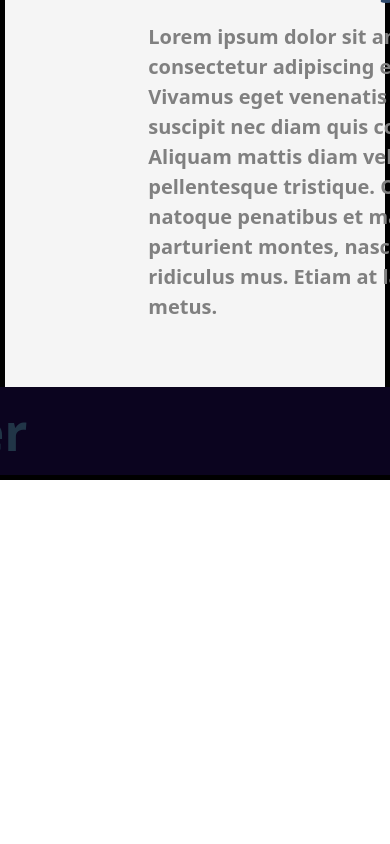
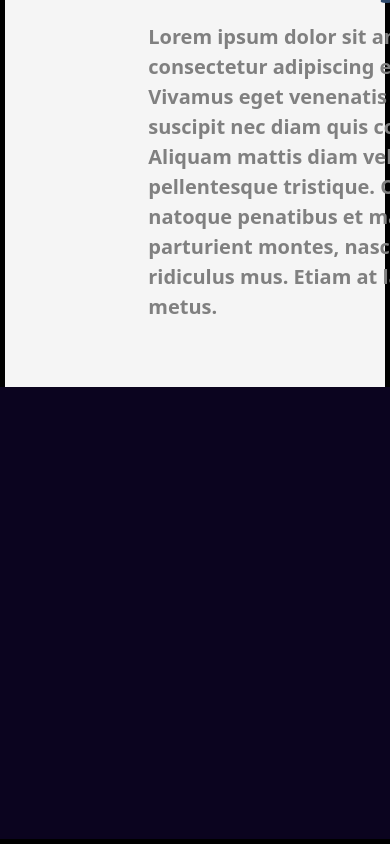
Before and after one commit to juniorSarh/Task8-1-ui-challenge, a React (Vite) app: page / in a window 390 px wide. Shown: the part 2883-3727 px from the top of the page. Before the commit the page ends 3363 px from the top, so only its background shows below. Built offline with nearby package versions, Linux system fonts and the light colour scheme.

Commit message:
feature: working on footer and media queries

```diff
--- a/src/App.css
+++ b/src/App.css
@@ -190,5 +190,9 @@ display: flex;
 .footer {
   width: 100%;
   background-color: #0b041f;
-  padding: 16px 24px;
+  display: 'flex';
+  flex-Direction: 'row';
+  justify-content: 'space-between';
+  align-items: 'flex-start';
+  padding:'50px';
 }
--- a/src/components/Footer.tsx
+++ b/src/components/Footer.tsx
@@ -4,7 +4,44 @@ export default function Footer() {
   return (
 
       <div className="footer">
-        <h1>Footer</h1>
+        <div className="navbar-logo">
+        <img src="src/assets/Images/logo.svg"></img>
+      </div>
+      <div style={{
+        display: 'flex',
+        flexDirection: 'column'
+      }}>
+        <h4>Links</h4>
+        <a href="#home" style={{ margin: '4px 0' }}>Home</a>
+        <a href="#about" style={{ margin: '4px 0' }}>About</a>
+        <a href="#services" style={{ margin: '4px 0' }}>Services</a>
+        <a href="#contact" style={{ margin: '4px 0' }}>Contact</a>
+      </div>
+      <div style={{
+        display: 'flex',
+        flexDirection: 'column',
+        margin:'30px',
+      }}>
+        <h4>List1</h4>
+        <ul style={{ paddingLeft: '20px', margin: 0
+
+         }}>
+          <li>Item 1</li>
+          <li>Item 2</li>
+          <li>Item 3</li>
+        </ul>
+      </div>
+      <div style={{
+        display: 'flex',
+        flexDirection: 'column'
+      }}>
+        <h4>List2</h4>
+        <ul style={{ paddingLeft: '20px', margin: 0 }}>
+          <li>Item 1</li>
+          <li>Item 2</li>
+          <li>Item 3</li>
+        </ul>
+      </div>
       </div>
   );
 }
```
